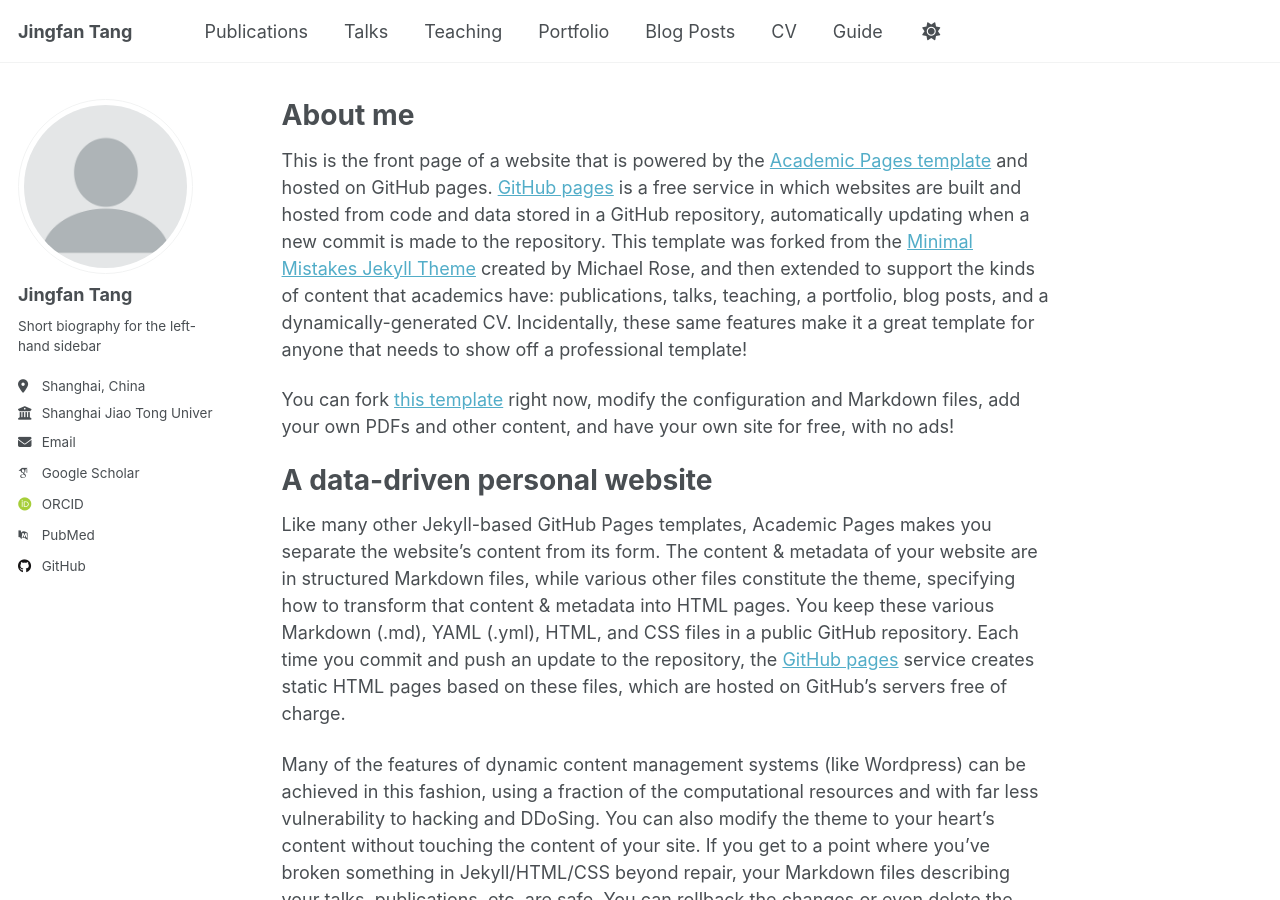
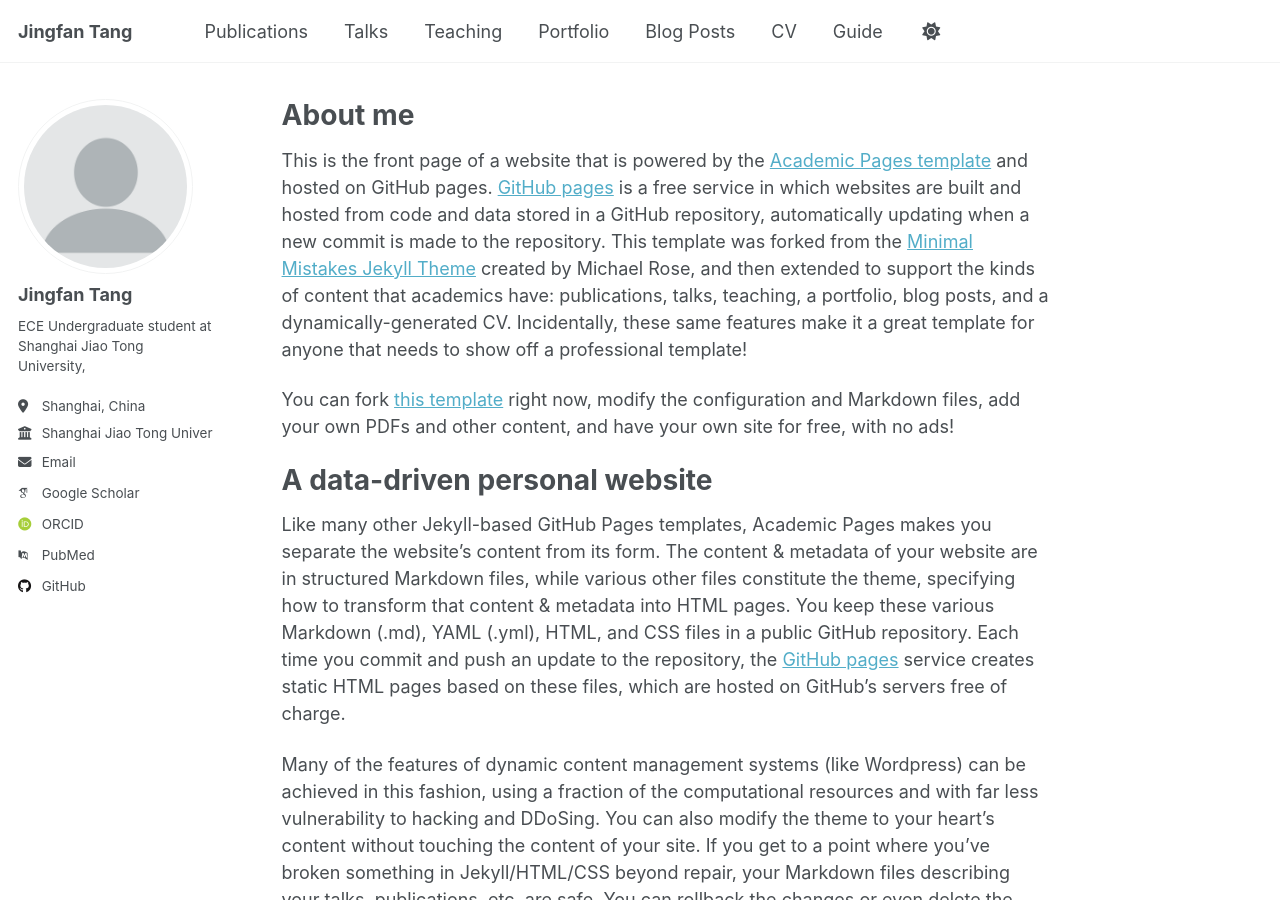
Before and after one commit to tangjingfan/tangjingfan.github.io, a Jekyll site: the page built from _pages/about.md, in a window 1280 px wide and 900 px high. Built offline with Jekyll 4.4.1, drawn with Linux system fonts in a browser that asks for light colours; some web fonts are replaced; a script that is not in the unit is left out.

Commit message:
feat: update sidebar bio

```diff
--- a/_config.yml
+++ b/_config.yml
@@ -25,7 +25,7 @@
   avatar           : "profile.png"
   name             : "Jingfan Tang"
   pronouns         : # example: "she/her"
-  bio              : "Short biography for the left-hand sidebar"
+  bio              : "ECE Undergraduate student at Shanghai Jiao Tong University, "
   location         : "Shanghai, China"
   employer         : "Shanghai Jiao Tong University"
   uri              : # URL
```
